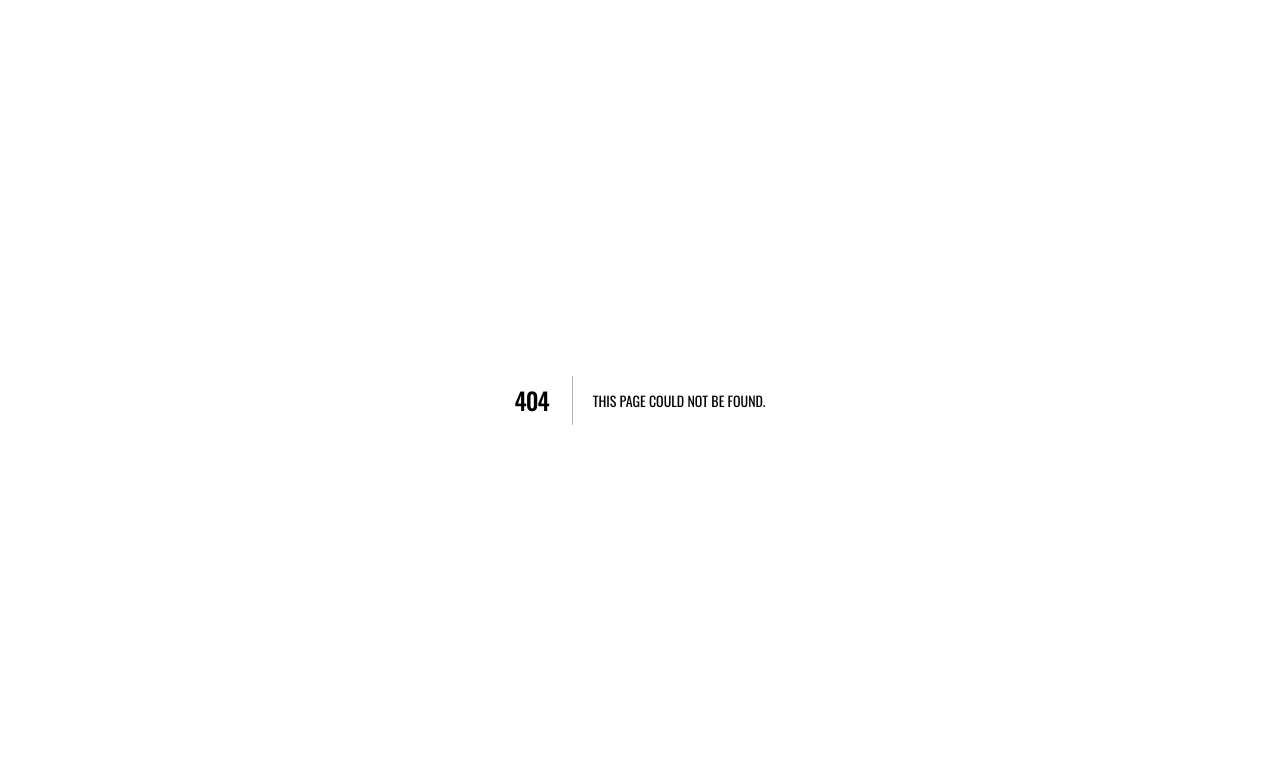
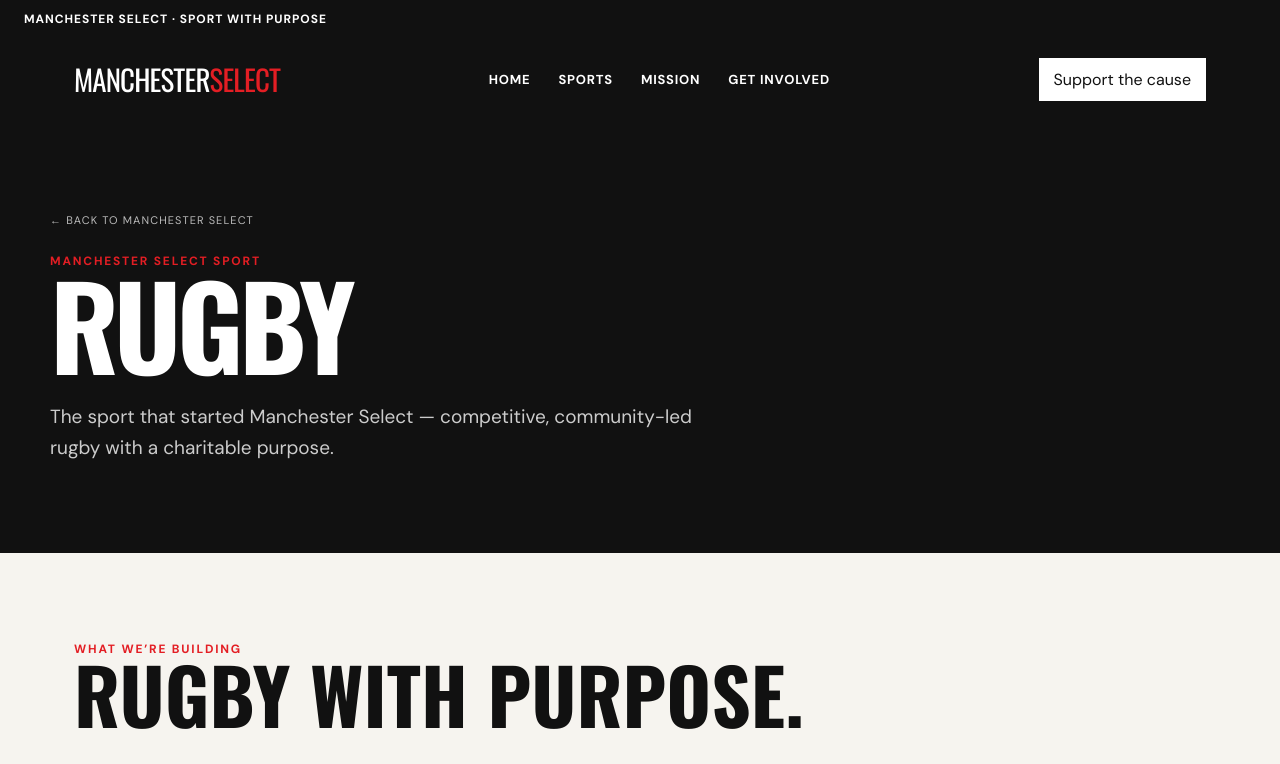
Before and after one commit to DanOrm94/ManchesterSelect, a Next.js app: page /sports/rugby in a window 1280 px wide. Before the commit this address had no page. Shown: the top 764 px of the page. Built offline with nearby package versions, Linux system fonts and the light colour scheme.

Commit message:
feat: add rugby sport route

```diff
--- /dev/null
+++ b/app/sports/rugby/page.tsx
@@ -0,0 +1,8 @@
+import SportPage from '@/components/SportPage'
+
+export default function RugbyPage(){
+  return <SportPage name="Rugby" intro="The sport that started Manchester Select — competitive, community-led rugby with a charitable purpose." events={[
+    ['Manchester Select Rugby 2024','A landmark day of men’s and women’s rugby, bringing players and supporters together for The Christie.'],
+    ['The next chapter','New fixtures, squads and supporter opportunities will be announced here as the rugby programme grows.']
+  ]}/>
+}
```
